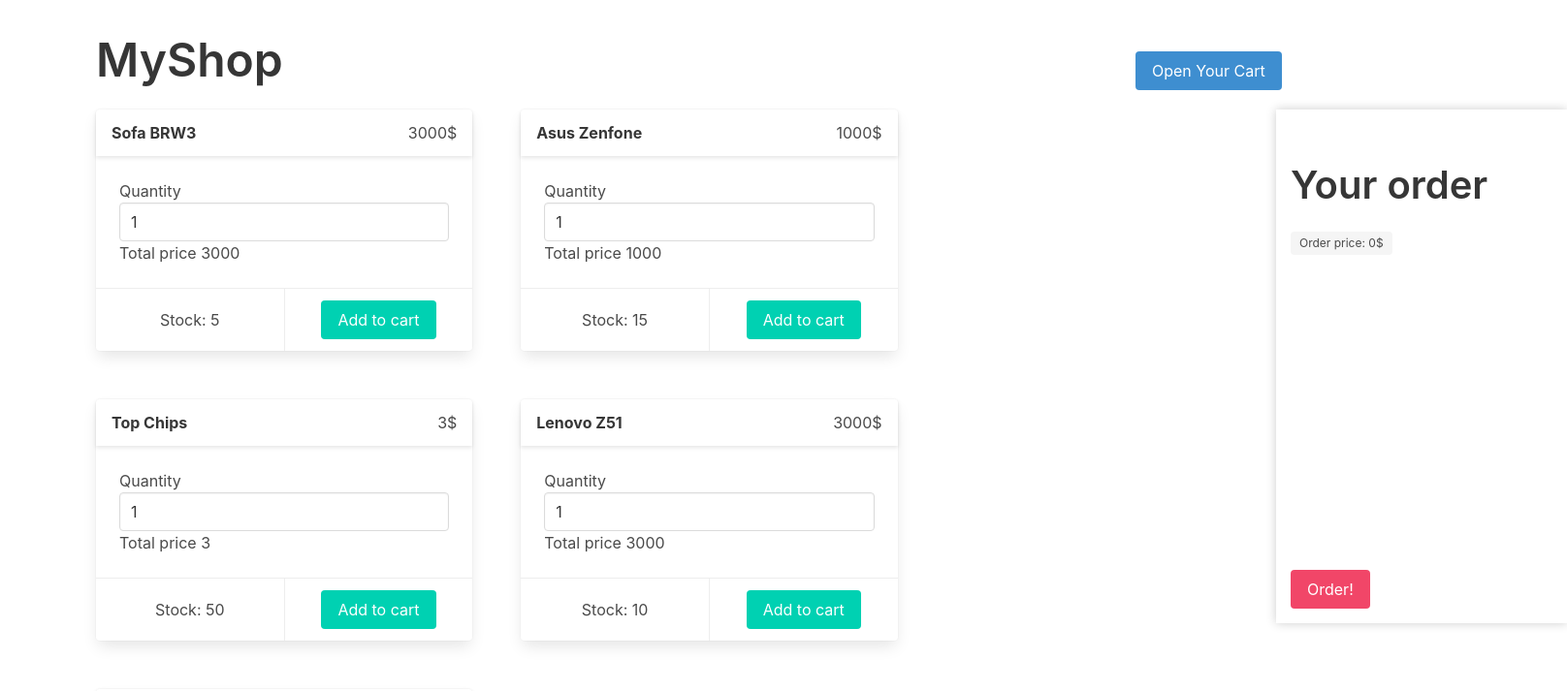
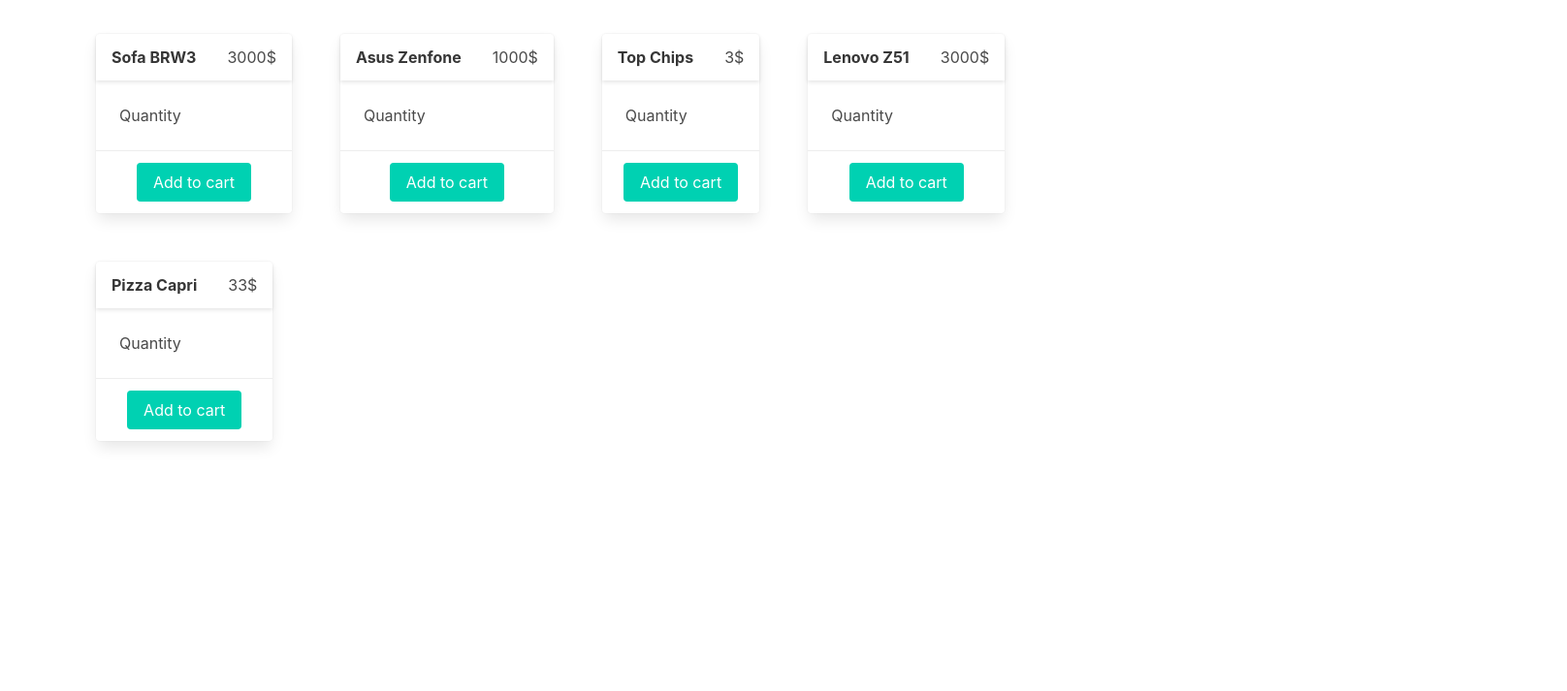
Before and after one commit to Melanie27/react-shopping-cart, a React (Create React App) app: page / in a window 1280 px wide. Shown: the top 713 px of the page at 97% size, 1616 px wide, since content can reach past the window. Built offline with nearby package versions, Linux system fonts and the light colour scheme.

Commit message:
store with cart and productGrid reducers

```diff
--- a/src/App.js
+++ b/src/App.js
@@ -1,13 +1,11 @@
 import React, { Component } from 'react';
 // moje
-import TitleBar from './components/TitleBar.js';
-import ProductGrid from './components/ProductGrid.js';
-import Cart from './components/Cart.js';
 import './index.css';
 import logo from './logo.svg';
-
 import CartStore from './store/CartStore';
 import { Provider } from 'react-redux'
+import Cart from './components/Cart.js';
+import ProductGrid from './components/ProductGrid.js';
 
 
 class App extends Component {
@@ -20,21 +18,21 @@
         }
     }
     sendToCart(newProduct) {
-        // let newProducts = this.state.products;
-        // newProducts.push(product);
-        // this.setState({ products: newProducts});
         this.setState({
             products: [...this.state.products, newProduct]
         })
-
     }
-
+    applyFilter(category) {
+        this.setState({
+                ...this.state,
+            productsToFilter: category
+        })
+    }
     deleteProduct(productToDelete) {
-
-
         console.log(`product to delete is ${productToDelete}`);
         console.log(productToDelete);
         this.setState({
+            ...this.state,
             products: this.state.products.filter((singleProduct, key) => {
                 return key !== productToDelete.productKey;
             })
@@ -43,15 +41,16 @@
       render() {
         return (
             <Provider store={CartStore}>
-                <div className="app-container container">
-                    <TitleBar title="MyShop"/>
+
+            <div className="app-container container">
                     <div className="inner-container">
-                        <ProductGrid onAddToCart={this.sendToCart}/>
-                        <Cart products={this.state.products} onDeleteProduct={this.deleteProduct}/>
+                            <ProductGrid filterProducts={this.state.productsToFilter} onAddToCart={this.sendToCart}/>
+
+
                     </div>
-
+                    <Cart></Cart>
               </div>
-            </Provider>
+      </Provider>
         )
       }
     }
--- a/src/components/Cart.js
+++ b/src/components/Cart.js
@@ -1,87 +1,33 @@
+/**
+ * Created by lenovo on 2017-06-22.
+ */
 import React, { Component } from 'react';
-import { connect } from 'react-redux';
-import '../css/Cart.css';
-import sweetAlert from 'sweetalert';
-class Cart extends Component {
-	constructor() {
-		super();
-
-
-		this.orderPrice = this.orderPrice.bind(this);
-		this.deleteProduct = this.deleteProduct.bind(this);
-	}
-	orderPrice() {
-		return this.props.products.reduce((totalPrice, currentProduct) => {
-            return totalPrice + currentProduct.totalPrice;
-        }, 0);
-	}
-
-	toggleCartStatus() {
-		// this.setState({
-		// 	isCartOpened: !this.state.isCartOpened
-		// })
-		this.props.toggleCartStatus()
-	}
-
-
-	deleteProduct(productKey) {
-
-		this.props.onDeleteProduct({ productKey });
-
-	}
-
-	makeOrder() {
-		if (this.orderPrice() <= 0)
-			sweetAlert('Error', 'Your cart is empty. Try to add some products!')
-	}
-	//{"product__add-to-cart card-footer-item button is-primary" + (this.isOutOfStock() ? 'button' : 'button is-primary')  + ""}
+import {connect} from "react-redux";
+class Cart extends React.Component {
     render() {
         return (
-			<aside className={"cart menu " + (this.props.isCartOpened ? 'cart__is-open' : 'is-closed')}>
-				<button onClick={this.toggleCartStatus.bind(this)} className="cart__switcher button is-info">
-					{this.props.isCartOpened ? 'Close' : 'Open Your Cart'}
-				</button>
-				<h3 className="title is-2 cart__title "> Your order </h3>
-				<h5 className="tag cart__price-tag">
-					Order price: 		{ this.orderPrice() }$
-				</h5>
-				<div className="cart__products-list" >
-				{this.props.products.map((product, key) =>
-					<div key={key} className="cart-product">
-						<h5 className="cart-product__title">{ product.quantity } { product.name } </h5>
-						{/*<p className="product__price">Price { product.price }$ </p>*/}
-						<p className="cart-product__total-price">{ product.totalPrice }$ </p>
-						<div className="block" >
-								<span className="tag is-danger">
-									Delete
-							<button onClick={this.deleteProduct.bind(this, key)} className="delete is-small"></button>
-							</span>
+            <div className="cart">
+                {this.props.cartProducts.map((singleProduct) =>
+                    <div className="sd">
+                        <p> {singleProduct.name }</p>
+                        <p> {singleProduct.price} </p>
                     </div>
-					</div>
-
                 )}
             </div>
-				<button onClick={this.makeOrder.bind(this)} className="button is-danger"> Order! </button>
-
-			</aside>
         )
     }
 }
 
 const mapStateToProps = (state) => {
     return {
-		isCartOpened: state.isCartOpened
+        cartProducts: state.cartProducts
     }
 };
 
 const mapDispatchToProps = (dispatch) => {
     return {
-		toggleCartStatus: () => {
-			dispatch({
-				type: 'TOGGLE_CART'
-			})
+
     }
-	}
-}
+};
 
 export default connect(mapStateToProps, mapDispatchToProps)(Cart);
--- a/src/components/Product.js
+++ b/src/components/Product.js
@@ -1,13 +1,11 @@
 import React, { Component } from 'react';
 import sweetAlert from 'sweetalert';
 import '../css/product.css';
-class ProductGrid extends Component {
+import {connect} from "react-redux";
+class Product extends Component {
 	constructor() {
 		super();
-		this.state = {
-			quantity: 1
-		};
-		this.addToCart = this.addToCart.bind(this);
+
 		this.handleChange = this.handleChange.bind(this);
 		this.isQuantityLessThanStock = this.isQuantityLessThanStock.bind(this);
 		this.isOutOfStock = this.isOutOfStock.bind(this);
@@ -23,29 +21,14 @@
 	isOutOfStock() {
 		return this.props.stock <= 0;
 	}
-	addToCart() {
+    addProductToCart() {
+		let self = this;
+		this.props.addProductToCart({
 
-		if (this.isQuantityLessThanStock() && this.state.quantity > 0) {
+				name: self.props.name,
+				price: self.props.price
 
-			console.log(`sending from product component product with quantity ${this.state.quantity}`);
-			this.props.onAddToCart( {
-				name: this.props.name,
-				price: this.props.price,
-				quantity: +this.state.quantity,
-				totalPrice: +this.state.quantity * this.props.price
-			})
-            this.setState ({
-                quantity: 1
-            });
-
-		} else if (this.isOutOfStock()) sweetAlert({ title: "Error!",
-            text: "Item out of stock :(",
-            type: "error",
-            confirmButtonText: "Cool"});
-		else sweetAlert({title: "Error!",
-            text: "Quantity to big",
-            type: "error",
-            confirmButtonText: "Ok"})
+		});
 	}
 	render() {
 		return (
@@ -57,13 +40,13 @@
 
 				<div className="card-content is-primary">
 					<label> Quantity </label>
-					<input className="input" onChange={this.handleChange} value={+this.state.quantity} type="number" />
-					<p> Total price {this.props.price * this.state.quantity} </p>
+					{/*<input className="input" onChange={this.handleChange} value={+this.state.quantity} type="number" />*/}
+					{/*<p> Total price {this.props.price * this.state.quantity} </p>*/}
 				</div>
 				<div className="card-footer">
-					<p className="product__stock card-footer-item"> Stock: { this.props.stock } </p>
+					{/*<p className="product__stock card-footer-item"> Stock: { this.props.stock } </p>*/}
 					<p className="card-footer-item">
-						<button onClick={this.addToCart} className={"product__add-to-cart button is-primary" + (this.isOutOfStock() ? 'button' : 'button is-primary')  + ""}> Add to cart</button>
+						<button onClick={this.addProductToCart.bind(this)} className={"product__add-to-cart button is-primary" + (this.isOutOfStock() ? 'button' : 'button is-primary')  + ""}> Add to cart</button>
 					</p>
 
 
@@ -72,4 +55,17 @@
 			)
 	}
 }
-export default ProductGrid
+const mapStateToProps = (state) => {
+    return {}
+};
+
+const mapDispatchToProps = (dispatch) => {
+    return {
+        addProductToCart: (newProduct) => dispatch({
+            type: 'ADD_PRODUCT_TO_CART',
+			productToAdd: newProduct
+        })
+	}
+};
+
+export default connect(mapStateToProps, mapDispatchToProps)(Product);
--- a/src/components/ProductGrid.js
+++ b/src/components/ProductGrid.js
@@ -1,46 +1,57 @@
 import React, { Component } from 'react';
-import ProductsDatabase from './ProductsDatabase.js';
 import Product from './Product.js';
 import '../css/productGrid.css';
+import {connect} from "react-redux";
 class ProductGrid extends Component {
 	constructor() {
 		super();
-		this.state = { ProductsDatabase };
+
 		this.addToCart = this.addToCart.bind(this);
 	}
 
 	addToCart(product) {
 
-		this.props.onAddToCart({
-			...product,
-            totalPrice: product.quantity * product.price
-        });
-
-		// let addedProductIndex = this.state.ProductsDatabase.findIndex((productFromDB) =>
-		// 	productFromDB.name === product.name
-		// );
-		// console.log(` added product index ${addedProductIndex}`);
-
-		this.setState({
-			...ProductsDatabase,
-			ProductsDatabase: this.state.ProductsDatabase.map((singleProduct) =>{
-				if (singleProduct.name === product.name) {
-					return {
-						...singleProduct,
-						stock: singleProduct.stock - product.quantity
-					}
-				} return singleProduct
-			})
-		})
+		// this.props.onAddToCart({
+		// 	...product,
+         //    totalPrice: product.quantity * product.price
+        // });
+        //
+		// // let addedProductIndex = this.state.ProductsDatabase.findIndex((productFromDB) =>
+		// // 	productFromDB.name === product.name
+		// // );
+		// // console.log(` added product index ${addedProductIndex}`);
+        //
+		// this.setState({
+		// 	...ProductsDatabase,
+		// 	ProductsDatabase: this.state.ProductsDatabase.map((singleProduct) =>{
+		// 		if (singleProduct.name === product.name) {
+		// 			return {
+		// 				...singleProduct,
+		// 				stock: singleProduct.stock - product.quantity
+		// 			}
+		// 		} return singleProduct
+		// 	})
+		// })
 	}
 	render() {
 		return (
 			<div className="product-grid">
-				{ this.state.ProductsDatabase.map((product, key) =>
-						<Product key={key} onAddToCart={this.addToCart} name={product.name} stock={product.stock} price={product.price}  />
+				{ this.props.ProductsDatabase.map((product, key) =>
+				 <Product key={key} name={product.name} stock={product.stock} price={product.price}
+				 category={product.category}/>
 					)}
 			</div>
 		)
 	}
 }
-export default ProductGrid
+const mapStateToProps = (state) => {
+    return {
+        ProductsDatabase: state.ProductsDatabase
+    }
+};
+
+const mapDispatchToProps = (dispatch) => {
+    return {}
+};
+
+export default connect(mapStateToProps, mapDispatchToProps)(ProductGrid);
--- a/src/components/ProductsDatabase.js
+++ /dev/null
@@ -1,24 +0,0 @@
-export default [
-	{
-		"name" : "Sofa BRW3",
-		"price" : 3000,
-		"stock" : 5
-	},
-	{
-		"name" : "Asus Zenfone",
-		"price" : 1000,
-		"stock" : 15
-	},{
-		"name" : "Top Chips",
-		"price" : 3,
-		"stock" : 50
-	},{
-		"name" : "Lenovo Z51",
-		"price" : 3000,
-		"stock" : 10
-	},{
-		"name" : "Pizza Capri",
-		"price": 33,
-		"stock" : 2
-	}
-]
--- a/src/components/TitleBar.js
+++ /dev/null
@@ -1,11 +0,0 @@
-import React, { Component } from 'react';
-
-class TitleBar extends Component {
-	render() {
-		return (
-			<h1 className="title is-1"> { this.props.title } </h1>
-			);
-	}
-}
-
-export default TitleBar
--- a/src/css/Cart.css
+++ b/src/css/Cart.css
@@ -14,7 +14,7 @@
     background: white;
 }
 .cart__switcher {
-    position: absolute;
+    position: fixed;
     right: 160px;
     top: -75px;
 }
--- /dev/null
+++ b/src/css/FilterTabs.css
@@ -0,0 +1,3 @@
+.filter-tabs {
+    margin-bottom: 25px;
+}
--- /dev/null
+++ b/src/store/ProductsDatabase.js
@@ -0,0 +1,29 @@
+export default [
+	{
+		"name" : "Sofa BRW3",
+		"price" : 3000,
+		"stock" : 5,
+		"category" : "furniture"
+	},
+	{
+		"name" : "Asus Zenfone",
+		"price" : 1000,
+		"stock" : 15,
+        "category" : "phones"
+    },{
+		"name" : "Top Chips",
+		"price" : 3,
+		"stock" : 50,
+        "category" : "food"
+    },{
+		"name" : "Lenovo Z51",
+		"price" : 3000,
+		"stock" : 10,
+		"category" : "phones"
+	},{
+		"name" : "Pizza Capri",
+		"price": 33,
+		"stock" : 2,
+        "category" : "food"
+    }
+]
```
Also changed, not shown: src/store/CartStore.js (+11 -23 lines). Lines whose indentation alone changed are shown as unchanged.
